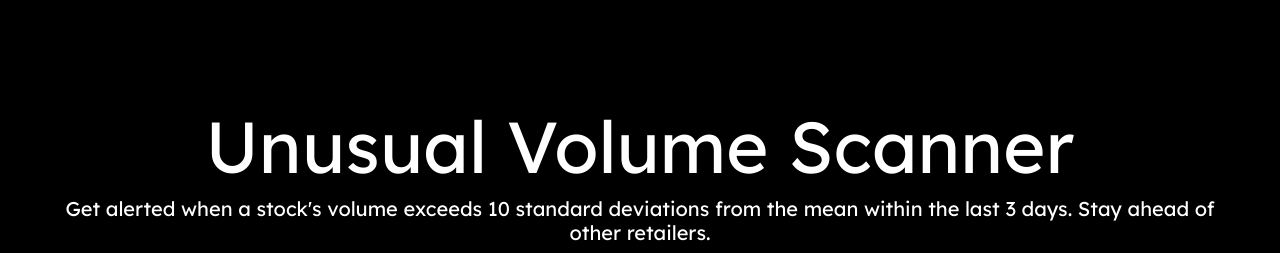
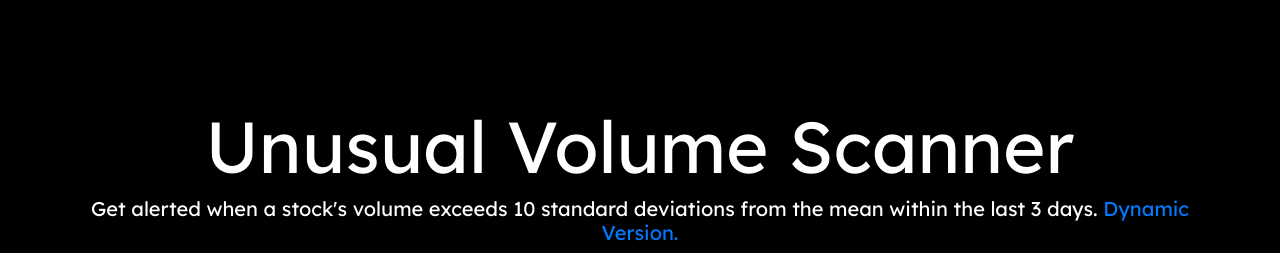
Before and after one commit to SamPom100/UnusualVolumeDetector, a Flask app: page / in a window 1280 px wide. Shown: the part 235-488 px from the top of the page. Run offline with Flask 2, Linux system fonts and the light colour scheme; parts of the project's set-up code (start-up, migrations or seed data) failed here and were passed over; some libraries are stand-ins or nearby versions.

Commit message:
Update template.html

```diff
--- a/templates/template.html
+++ b/templates/template.html
@@ -50,7 +50,7 @@
     <h1 class="mt-auto display-3">Unusual Volume Scanner</h1>
       <h2 >
         Get alerted when a stock's volume exceeds 10 standard deviations from the mean
-        within the last 3 days. Stay ahead of other retailers.
+        within the last 3 days. <a href = "https://sampom100.github.io/UnusualVolumeDetector_Dynamic/">Dynamic Version.</a>
       </h2>
       <table class="mb-auto table table-hover table-dark">
         <thead>
```
